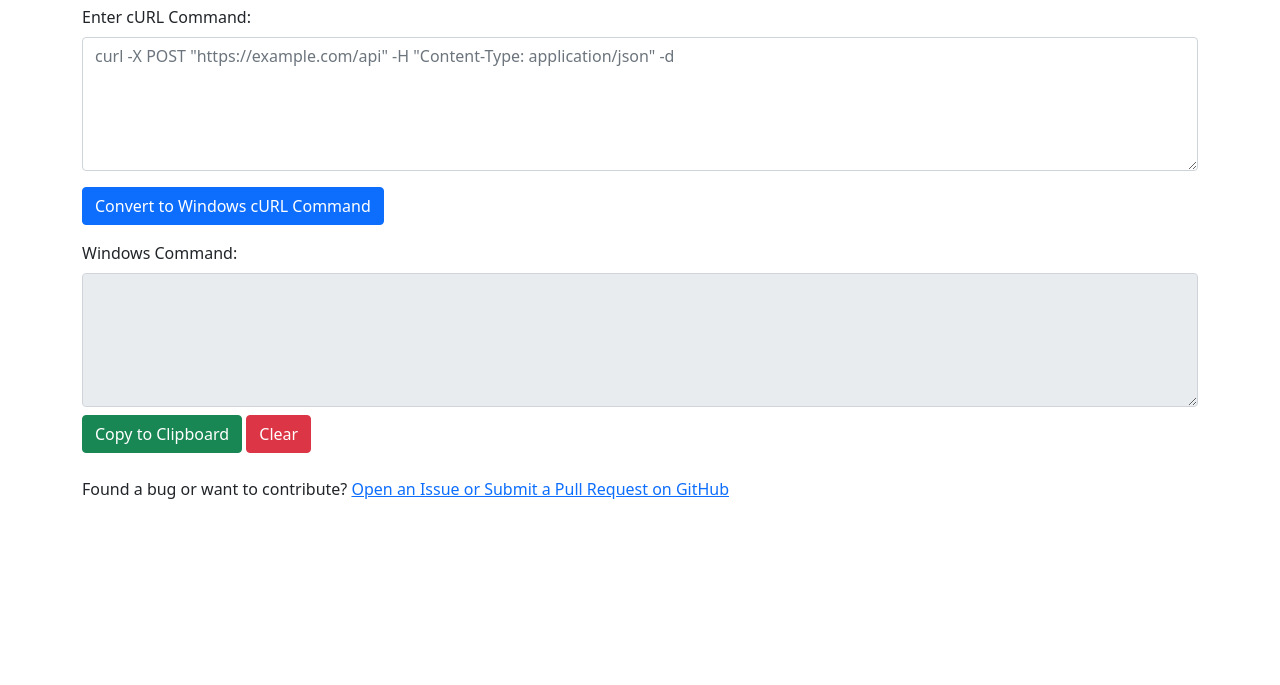
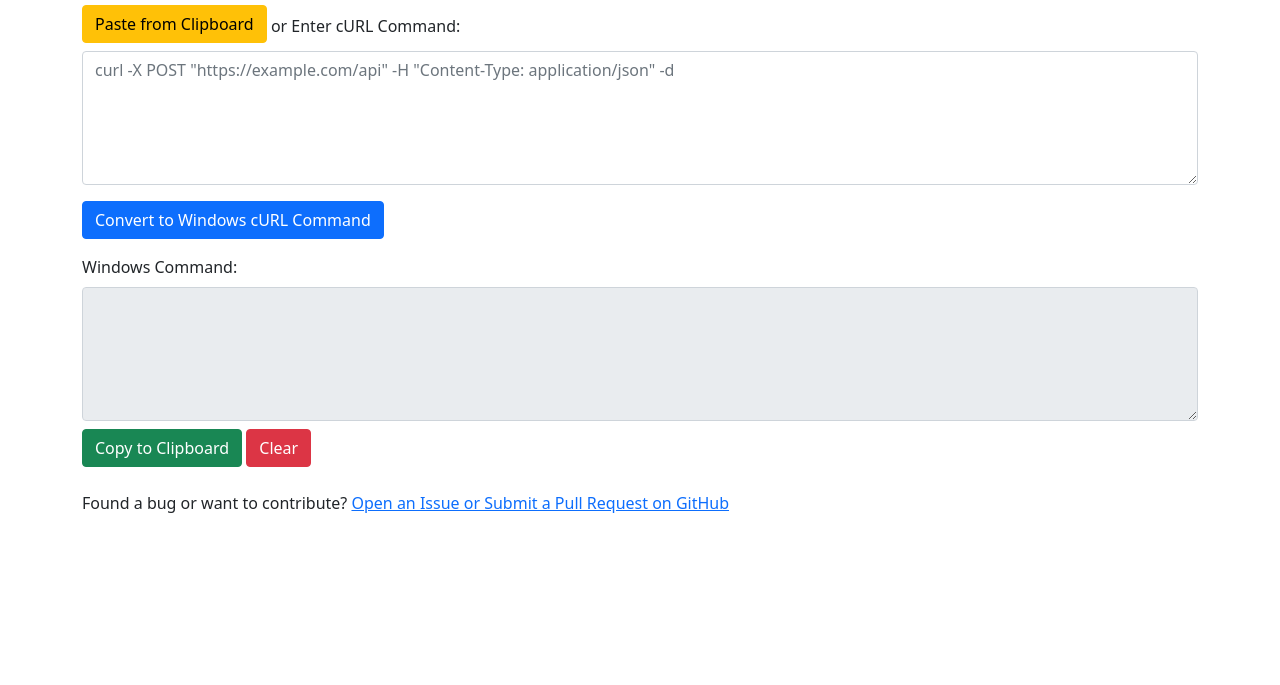
Before and after one commit to MananShah9/convertitfor.me, a plain HTML site: page public/index.html in a window 1280 px wide. Shown: the part 115-800 px from the top of the page. Drawn offline with nearby package versions, Linux system fonts and the light colour scheme.

Commit message:
Easy paste clipboard functionality

```diff
--- a/public/index.html
+++ b/public/index.html
@@ -20,7 +20,9 @@
     <h1 class="mb-4">cURL Command Converter</h1>
 
     <div class="mb-3">
-      <label for="curlCommand" class="form-label">Enter cURL Command:</label>
+
+      <button type="button" class="btn btn-warning mb-2" onclick="pasteClipboard()">Paste from Clipboard </button>
+      <label for="curlCommand" class="form-label"> or Enter cURL Command:</label>
       <textarea class="form-control language-bash" id="curlCommand" rows="5"
         placeholder='curl -X POST "https://example.com/api" -H "Content-Type: application/json" -d ' {"key": "value"
         }"'></textarea>
@@ -46,12 +48,12 @@
   <script src="https://cdn.jsdelivr.net/npm/bootstrap@5.0.2/dist/js/bootstrap.bundle.min.js"></script>
 
   <script>
-    // window.onload = function () {
-    //   const clipboardData = navigator.clipboard.readText();
-    //   clipboardData.then(function (clipboardText) {
-    //     document.getElementById('curlCommand').value = clipboardText;
-    //   });
-    // }
+    function pasteClipboard() {
+      const clipboardData = navigator.clipboard.readText();
+      clipboardData.then(function (clipboardText) {
+        document.getElementById('curlCommand').value = clipboardText;
+      });
+    }
 
     function convertCurl() {
       const curlCommand = document.getElementById('curlCommand').value;
```
